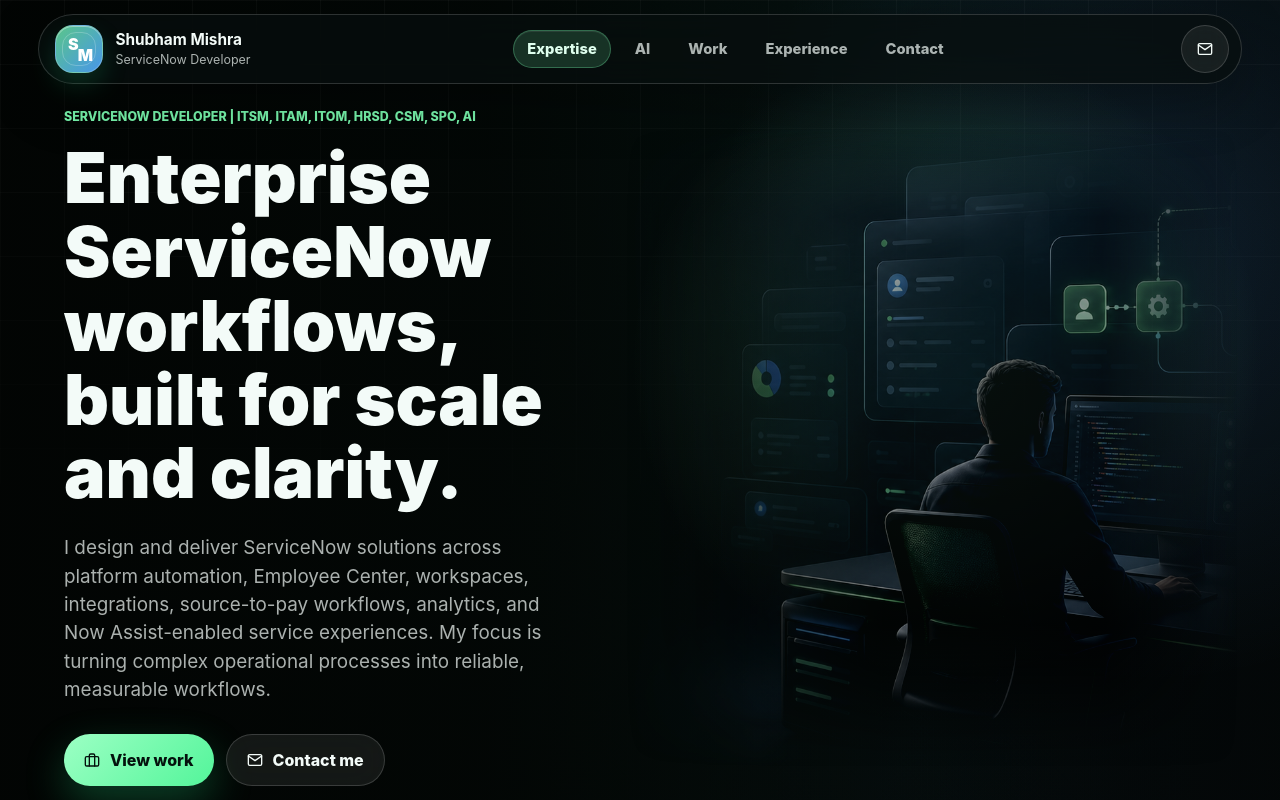
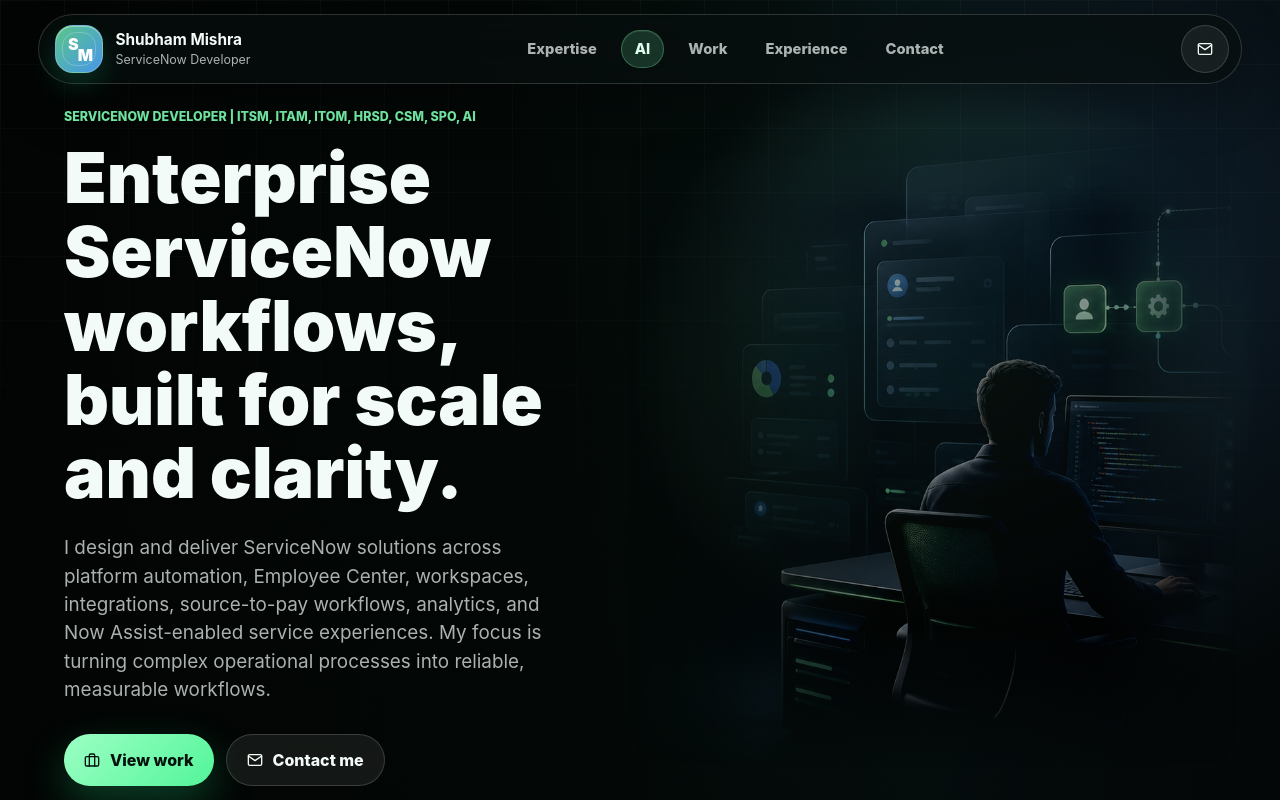
Before and after one commit to shubham112013/Portfolio, a React (Vite) app: page / in a window 1280 px wide. Shown: the top 800 px of the page. Built offline with nearby package versions, Linux system fonts and the light colour scheme.

Commit message:
Improve active nav scroll tracking

```diff
--- a/src/App.jsx
+++ b/src/App.jsx
@@ -121,26 +121,45 @@
     const sections = navItems
       .map(([id]) => document.getElementById(id))
       .filter(Boolean);
+    let frameId;
 
-    const observer = new IntersectionObserver(
-      (entries) => {
-        const visibleEntry = entries
-          .filter((entry) => entry.isIntersecting)
-          .sort((a, b) => b.intersectionRatio - a.intersectionRatio)[0];
+    const updateActiveSection = () => {
+      const checkpoint = window.innerHeight * 0.36;
+      let currentSection = '';
 
-        if (visibleEntry?.target.id) {
-          setActiveSection(visibleEntry.target.id);
+      sections.forEach((section) => {
+        const rect = section.getBoundingClientRect();
+
+        if (rect.top <= checkpoint && rect.bottom > 120) {
+          currentSection = section.id;
         }
-      },
-      {
-        rootMargin: '-30% 0px -45% 0px',
-        threshold: [0.15, 0.35, 0.55],
-      },
-    );
+      });
 
-    sections.forEach((section) => observer.observe(section));
+      setActiveSection((previousSection) => (
+        previousSection === currentSection ? previousSection : currentSection
+      ));
+    };
 
-    return () => observer.disconnect();
+    const handleScroll = () => {
+      if (frameId) {
+        window.cancelAnimationFrame(frameId);
+      }
+
+      frameId = window.requestAnimationFrame(updateActiveSection);
+    };
+
+    updateActiveSection();
+    window.addEventListener('scroll', handleScroll, { passive: true });
+    window.addEventListener('resize', handleScroll);
+
+    return () => {
+      if (frameId) {
+        window.cancelAnimationFrame(frameId);
+      }
+
+      window.removeEventListener('scroll', handleScroll);
+      window.removeEventListener('resize', handleScroll);
+    };
   }, []);
 
   return (
```
